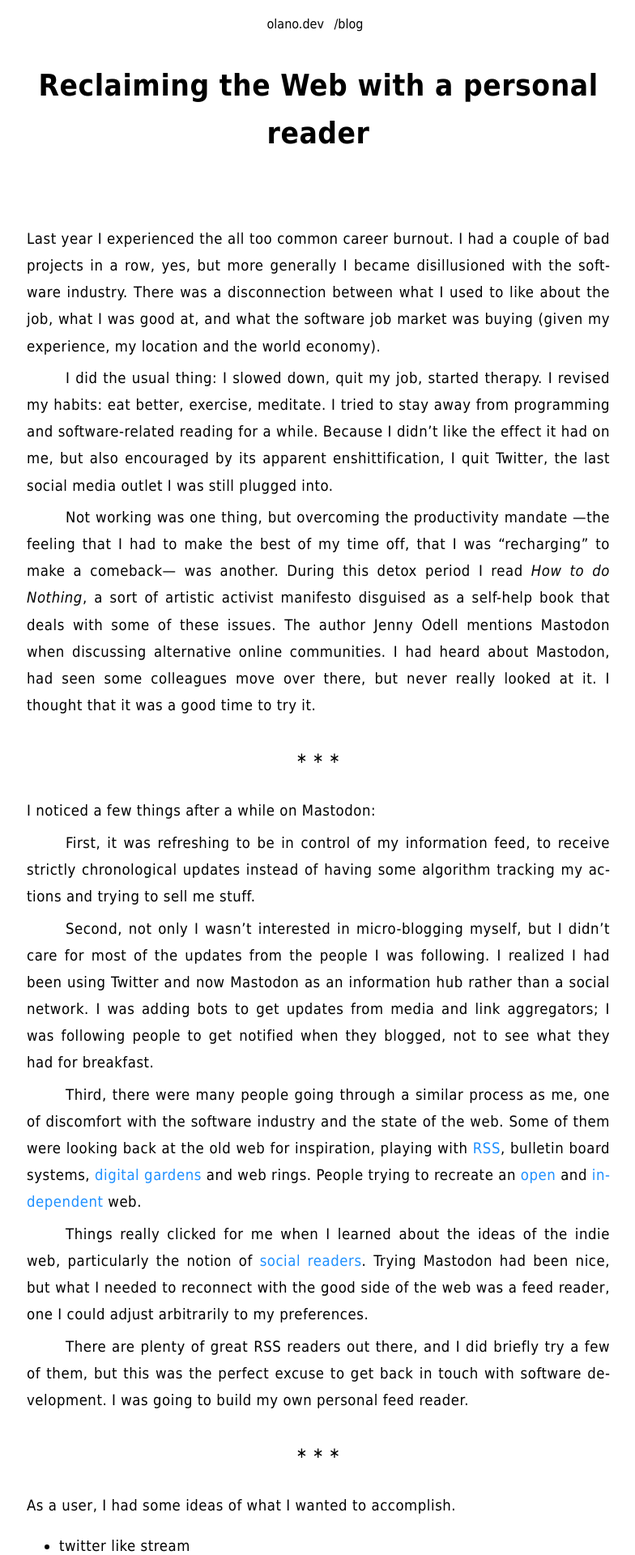
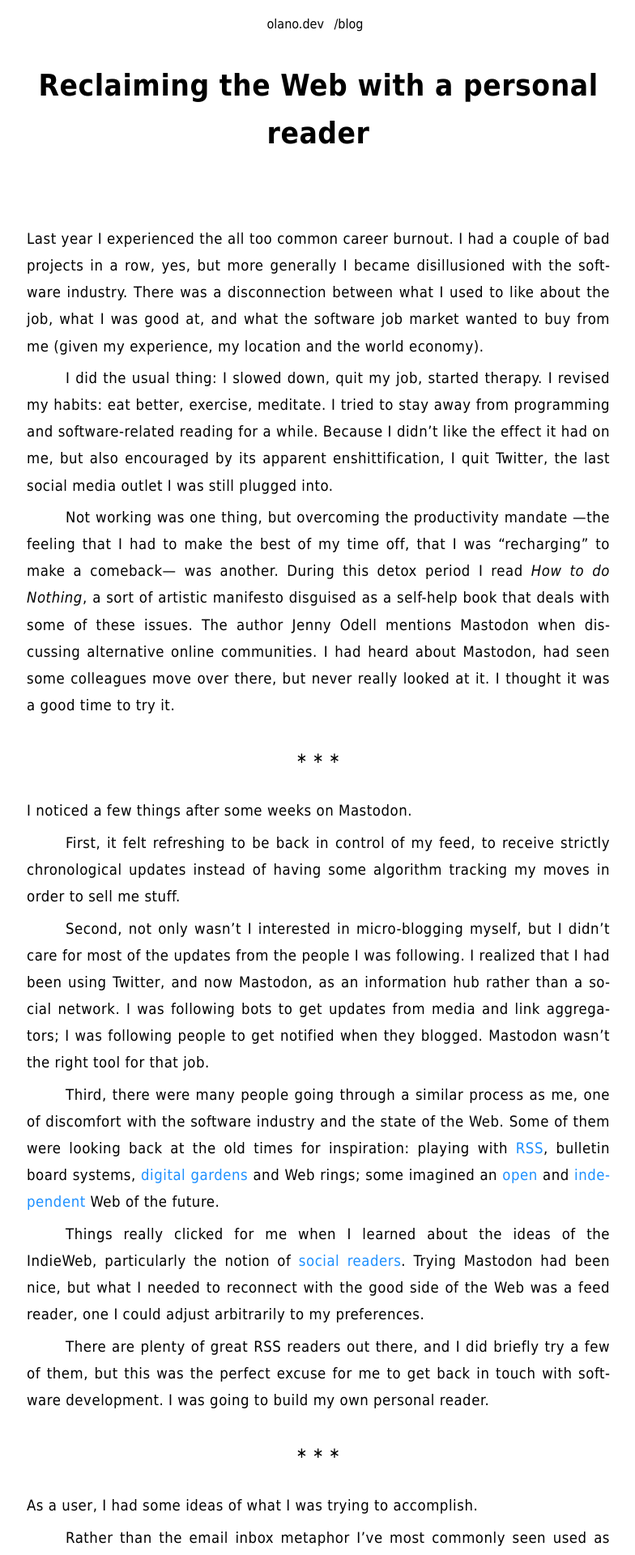
Before and after one commit to facundoolano/olano.dev, a Jekyll site: the page built from _posts/2023-12-08-reclaiming-the-web-with-a-personal-reader.md, in a window 1280 px wide. Shown: the top 1920 px of the page at 81% size, without its empty margins (247-1031 px from the left). Built offline with Jekyll 4.4.1, drawn with Linux system fonts in a browser that asks for light colours; some of the changed text lies outside the part shown.

Commit message:
fill in third section

```diff
--- a/_posts/2023-12-08-reclaiming-the-web-with-a-personal-reader.md
+++ b/_posts/2023-12-08-reclaiming-the-web-with-a-personal-reader.md
@@ -6,11 +6,11 @@
 lang: en
 ---
 
-Last year I experienced the all too common career burnout. I had a couple of bad projects in a row, yes, but more generally I became disillusioned with the software industry. There was a disconnection between what I used to like about the job, what I was good at, and what the software job market was buying (given my experience, my location and the world economy).
+Last year I experienced the all too common career burnout. I had a couple of bad projects in a row, yes, but more generally I became disillusioned with the software industry. There was a disconnection between what I used to like about the job, what I was good at, and what the software job market wanted to buy from me (given my experience, my location and the world economy).
 
 I did the usual thing: I slowed down, quit my job, started therapy. I revised my habits: eat better, exercise, meditate. I tried to stay away from programming and software-related reading for a while. Because I didn't like the effect it had on me, but also encouraged by its apparent enshittification, I quit Twitter, the last social media outlet I was still plugged into.
 
-Not working was one thing, but overcoming the productivity mandate &#x2014;the feeling that I had to make the best of my time off, that I was "recharging" to make a comeback&#x2014; was another. During this detox period I read *How to do Nothing*, a sort of artistic activist manifesto disguised as a self-help book that deals with some of these issues. The author Jenny Odell mentions Mastodon when discussing alternative online communities. I had heard about Mastodon, had seen some colleagues move over there, but never really looked at it. I thought that it was a good time to try it.
+Not working was one thing, but overcoming the productivity mandate &#x2014;the feeling that I had to make the best of my time off, that I was "recharging" to make a comeback&#x2014; was another. During this detox period I read *How to do Nothing*, a sort of artistic manifesto disguised as a self-help book that deals with some of these issues. The author Jenny Odell mentions Mastodon when discussing alternative online communities. I had heard about Mastodon, had seen some colleagues move over there, but never really looked at it. I thought it was a good time to try it.
 
 <div class="org-center">
 <p>
@@ -18,17 +18,17 @@
 </p>
 </div>
 
-I noticed a few things after a while on Mastodon:
+I noticed a few things after some weeks on Mastodon.
 
-First, it was refreshing to be in control of my information feed, to receive strictly chronological updates instead of having some algorithm tracking my actions and trying to sell me stuff.
+First, it felt refreshing to be back in control of my feed, to receive strictly chronological updates instead of having some algorithm tracking my moves in order to sell me stuff.
 
-Second, not only I wasn't interested in micro-blogging myself, but I didn't care for most of the updates from the people I was following. I realized I had been using Twitter and now Mastodon as an information hub rather than a social network. I was adding bots to get updates from media and link aggregators; I was following people to get notified when they blogged, not to see what they had for breakfast.
+Second, not only wasn't I interested in micro-blogging myself, but I didn't care for most of the updates from the people I was following. I realized that I had been using Twitter, and now Mastodon, as an information hub rather than a social network. I was following bots to get updates from media and link aggregators; I was following people to get notified when they blogged. Mastodon wasn't the right tool for that job.
 
-Third, there were many people going through a similar process as me, one of discomfort with the software industry and the state of the web. Some of them were looking back at the old web for inspiration, playing with [RSS](https://atthis.link/blog/2021/rss.html), bulletin board systems, [digital gardens](https://hapgood.us/2015/10/17/the-garden-and-the-stream-a-technopastoral/) and web rings. People trying to recreate an [open](https://knightcolumbia.org/content/protocols-not-platforms-a-technological-approach-to-free-speech) and [independent](https://www.jvt.me/posts/2019/10/20/indieweb-talk/) web.
+Third, there were many people going through a similar process as me, one of discomfort with the software industry and the state of the Web. Some of them were looking back at the old times for inspiration: playing with [RSS](https://atthis.link/blog/2021/rss.html), bulletin board systems, [digital gardens](https://hapgood.us/2015/10/17/the-garden-and-the-stream-a-technopastoral/) and Web rings; some imagined an [open](https://knightcolumbia.org/content/protocols-not-platforms-a-technological-approach-to-free-speech) and [independent](https://www.jvt.me/posts/2019/10/20/indieweb-talk/) Web of the future.
 
-Things really clicked for me when I learned about the ideas of the indie web, particularly the notion of [social readers](https://aaronparecki.com/2018/04/20/46/indieweb-reader-my-new-home-on-the-internet). Trying Mastodon had been nice, but what I needed to reconnect with the good side of the web was a feed reader, one I could adjust arbitrarily to my preferences.
+Things really clicked for me when I learned about the ideas of the IndieWeb, particularly the notion of [social readers](https://aaronparecki.com/2018/04/20/46/indieweb-reader-my-new-home-on-the-internet). Trying Mastodon had been nice, but what I needed to reconnect with the good side of the Web was a feed reader, one I could adjust arbitrarily to my preferences.
 
-There are plenty of great RSS readers out there, and I did briefly try a few of them, but this was the perfect excuse to get back in touch with software development. I was going to build my own personal feed reader.
+There are plenty of great RSS readers out there, and I did briefly try a few of them, but this was the perfect excuse for me to get back in touch with software development. I was going to build my own personal reader.
 
 <div class="org-center">
 <p>
@@ -36,21 +36,15 @@
 </p>
 </div>
 
-As a user, I had some ideas of what I wanted to accomplish.
+As a user, I had some ideas of what I was trying to accomplish.
 
--   twitter like stream
-    -   stream, not inbox metaphor
+Rather than the email inbox metaphor I've most commonly seen used as RSS reader interfaces, I wanted something that felt like the Twitter or Mastodon home feed. That is: rather than [a backlog](https://danq.me/2023/07/29/rss-zero/) to clear every day, I wanted to get [a renewed stream](https://www.oliverburkeman.com/river) of interesting articles every time I opened the app. The feed would include articles from blogs, magazines, news sites and link aggregators, mixed with status updates and notifications from my Mastodon account (I eventually extended it to include my home feeds from Goodreads and Github). The parsing for those sources should be customizable to ensure a consistent look and feel, regardless of what I got back from their RSS feeds or their APIs.
 
-I wanted something that would show me interesting stuff every time I opened it, not a backlog to get through every day.
+Although I planned to ingest Mastodon updates and links from aggregator sites, I wasn't really interested in implementing a fully-fledged indie reader to react and comment to items within my app. I didn't really mind opening another tab to comment, nor that my "content" would then be scattered across different sites.
 
--   I also wanted to incorporate a few features from note-taking apps, like pinning, bookmarking and archiving items.
+I also knew that I'd eventually need some sort of reader view, like the one in Firefox, to avoid jumping off the app to read, and to skip paywalls and annoying consent popups.
 
--   I wanted something that allowed me to uniformly mix blogs, link aggregators and my mastodon feed. (I eventually extended this to ingesting other notification streams like Goodreads and Github)
-    -   different sources would have to be customizable to have a good and consistent look and feel regardless of what each source would publish in their rss or api
-
--   I didn't need much of the indie reader social features. I didn't mind an extra click if I wanted to react to or comment on a post
-
--   I knew I'd eventually want to have some sort of reader mode to avoid jumping off the app, dealing with paywalls and annoying consent popups
+That's what I started with, but as soon as I had the most basic features in place, development would continue driven by *what felt right* and *what felt missing* as a user. My short-term goal was to answer, as soon as possible, this question: could this eventually become my primary (or sole) source of information in the Web? If not, I'd drop the project right away. Otherwise, I could move onto whatever was missing to realize that vision.
 
 <div class="org-center">
 <p>
@@ -58,9 +52,11 @@
 </p>
 </div>
 
-As a developer, I wanted to <put to practice> a lot of the things I'd been thinking and writing about for the past year.
+As a developer, I wanted to test the ideas I'd been ruminating on for over year.
 
 although I haven't formulated it in those terms yet, I wanted to apply the rationale that I recently described in another post: user > ops > dev.
+
+<it was paramount that this didn't turn into a learning project or, worse, a portfolio project. This was about reconnecting with what I love about software development. While it was a leisure project, the fun wouldn't come from *building something* but from *using something I had built*.
 
 -   I wanted to put the user first. and in this case the user would be me. I would be dogfooding, a sort of self-portrait.
     -   I had a working hypothesis: even if I wanted this to be useful for other people, I had a better shot at doing it by over-fitting (?) it to my quirks and preferences than by keeping it generic to cover what I could speculate would be the average user's requirements
@@ -129,3 +125,8 @@
 perpetual state of half-brokenness, much like me emacs editor configuration. an ergonomic half-brokenness that's hard to justify from a productivity standpoint but that it's fulfilling because it's using my own tool in my own terms, and learning and reflecting about my craft in the process.
 
 and I can say that I succeeded in enabling a virtuous cycle of web surfing and learning, staying up to date with the outlets I care about, being able to add new ones with little friction, and having always some fresh interesting food for thought, with less noise, less unwanted garbage and less toxicity than traditional social media.
+
+<br/>
+<hr/>
+
+*The feedi project is available [on GitHub](https://github.com/facundoolano/feedi).*
--- a/assets/css/main.css
+++ b/assets/css/main.css
@@ -95,6 +95,11 @@
     max-height: 400px;
 }
 
+.layout-post hr {
+    border: 1px solid silver;
+}
+
+
 img.cover-img {
     width: 100%;
     max-width: 100%;
```
Also changed, not shown: org/_posts/2023-12-08-reclaiming-the-web-with-a-personal-reader.org (+26 -18 lines).
